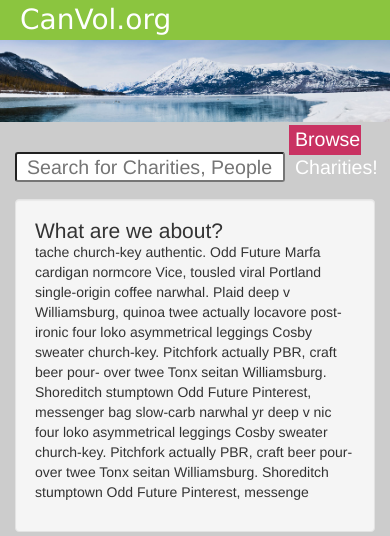
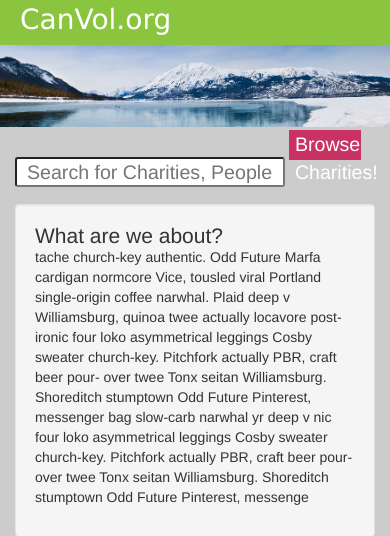
Before and after one commit to waterol/CanVol, a PHP site: page / in a window 390 px wide. Shown: the top 536 px of the page. Run offline with PHP 8.4, Linux system fonts and the light colour scheme; some libraries are stand-ins or nearby versions; some web fonts are replaced.

Commit message:
Cleaned up top row

```diff
--- a/css/style.css
+++ b/css/style.css
@@ -32,6 +32,27 @@ h1
   padding-top: 0px;
 }
 /* End Identity */
+
+/* Top Row Control */
+#toprow
+{
+  background-color: #8BC53F;
+  height: 45px;
+}
+
+.toprowleft
+{
+  float: left;
+  display: inline-block;
+  width: 20%;
+}
+
+.toprowright
+{
+  float: right;
+  display: inline-block;
+  width: 40%;
+}
 
 /* Top Login Area */
 #loginbutton
@@ -106,10 +127,7 @@ h1
 }
 
 
-#toprow
-{
-	background-color: #8BC53F;
-}
+
 
 #logincolumn
 {
--- a/index.html
+++ b/index.html
@@ -21,11 +21,11 @@
   <body>
 
     <div>
-      <div class="row" id="toprow">
-        <div class="col-sm-4">
+      <div id="toprow">
+        <div class="toprowleft">
           <span id="identity"> CanVol.org </span>
         </div>
-        <div class="col-sm-6 col-sm-offset-2" id="logincolumn">
+        <div class="toprowright" id="logincolumn">
           <form class="form-horizontal">
             <fieldset>
             <div id="usernameandpassword">
@@ -67,7 +67,7 @@
         <input id="searchwide" name="search" type="text" placeholder="Search for Charities, People etc." class="input-sm search" required="">
       </div>
       <div id="browsebutton">
-        <button id="browsecharities" name="signup" class=""> Browse Charities!</button>
+        <button id="browsecharities" name="signup"> Browse Charities!</button>
       </div>
 
       <div id="whatweareabout" class="well">
```
